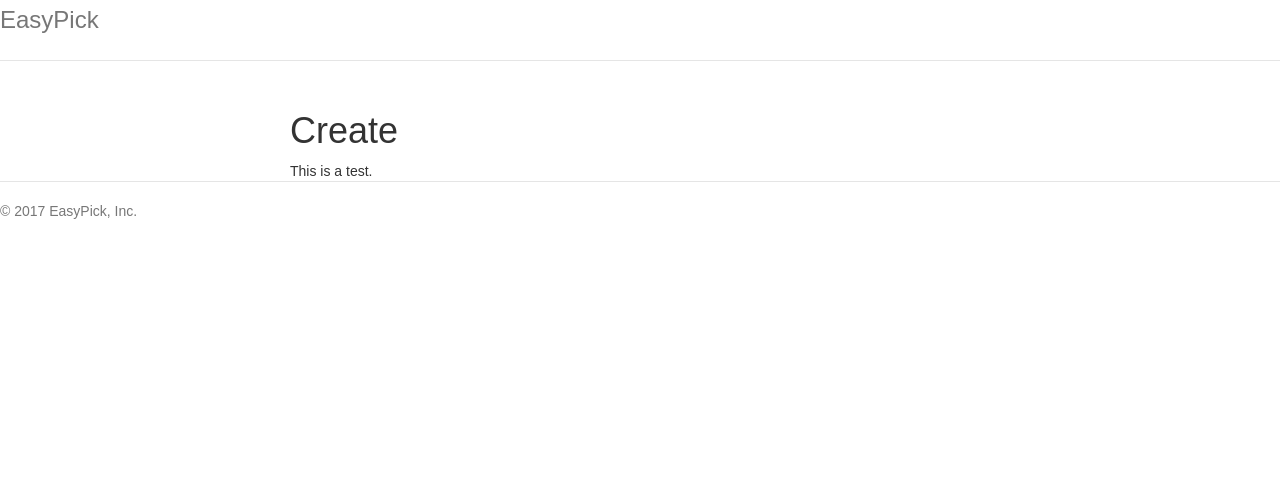
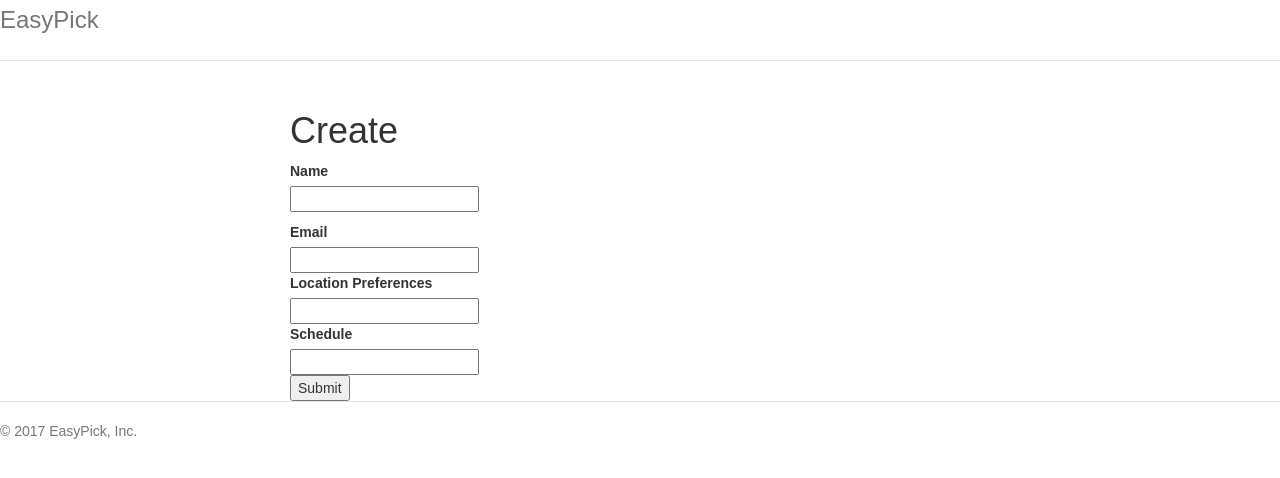
Before and after one commit to EZPick/EasyPick, a React (Create React App) app in the folder src/client/: page /create in a window 1280 px wide. Shown: the top 478 px of the page. Built offline with nearby package versions, Linux system fonts and the light colour scheme; no server answers.

Commit message:
create form

```diff
--- a/src/client/src/Components/Create/Create.js
+++ b/src/client/src/Components/Create/Create.js
@@ -6,7 +6,34 @@ class Create extends Component {
     return (
       <div>
         <h1>Create</h1>
-        <div>This is a test.</div>
+
+        {/*begin form code*/}
+        <form id="response-form" method="post" action="/api/response/create">
+          <div>
+            <label>Name</label>
+            <input name="name" type="text" />
+          </div>
+          <p></p>
+          <div>
+            <label>Email</label>
+            <input name="email" type="text" />
+          </div>
+
+          <div>
+            <label>Location Preferences</label>
+            <input name="locationPreferences" type="text" />
+          </div>
+
+          <div>
+            <label>Schedule</label>
+            <input name="schedule" type="text" />
+          </div>
+
+          <div>
+            <input type="submit" value="Submit" />
+          </div>
+
+        </form>
       </div>
     );
   }
```
